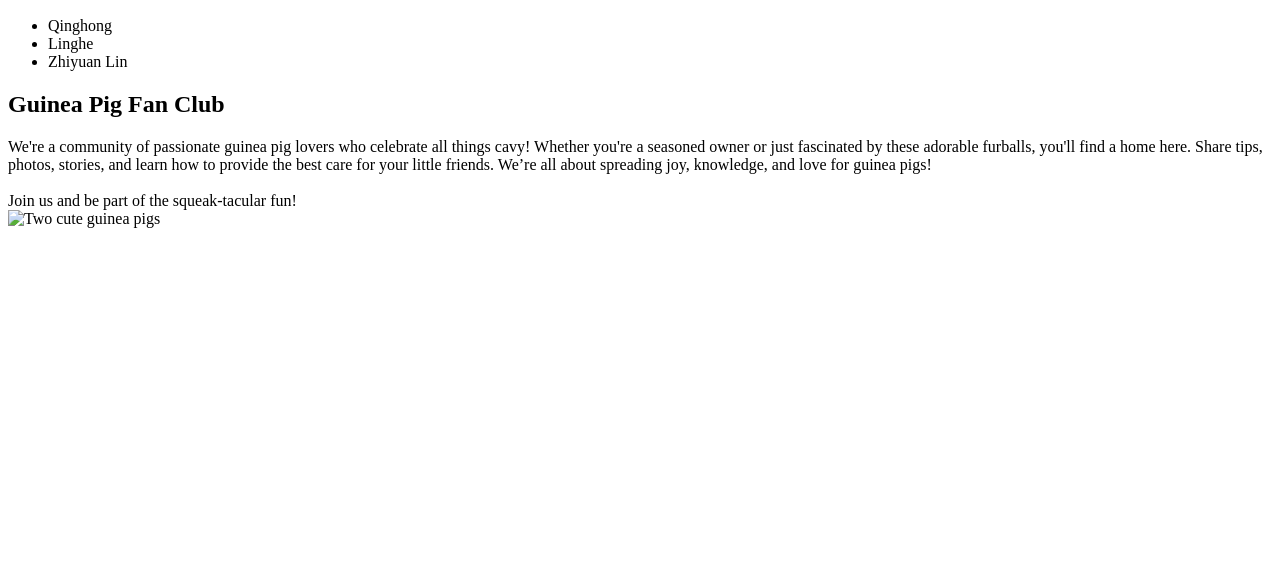
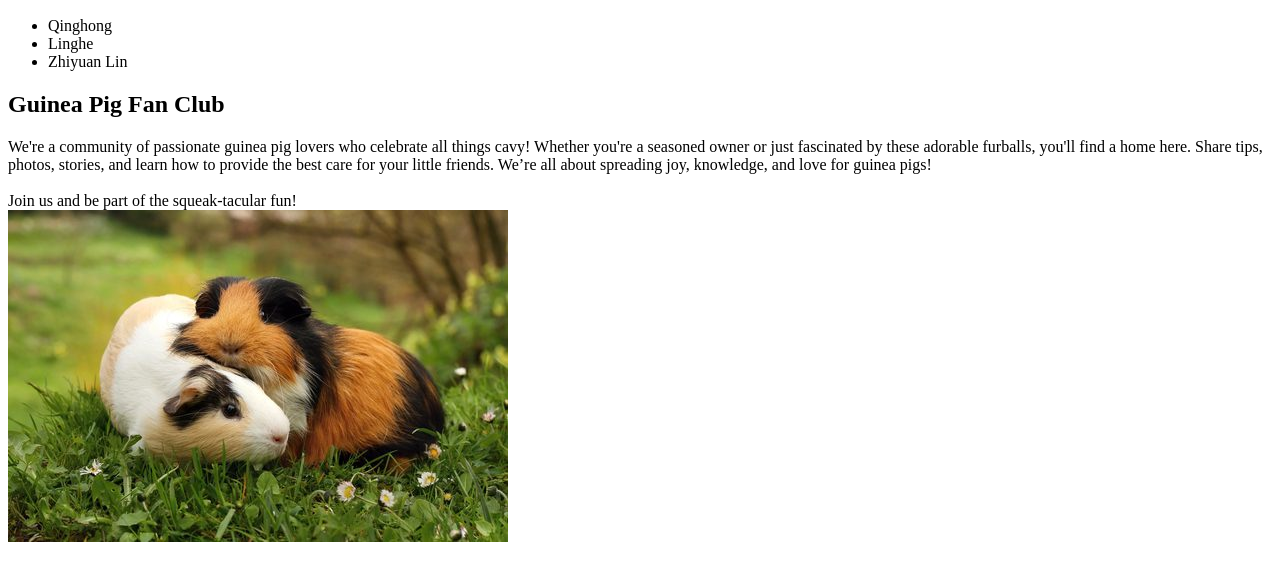
Before and after one commit to Stephen-Fan/5117_Lecture1, a plain HTML site: page index.html in a window 1280 px wide. Shown: the part 110-690 px from the top of the page. Drawn offline with Linux system fonts and the light colour scheme; the site is published under a folder, as on GitHub Pages, so addresses that start at the root find nothing.

Commit message:
fix picture

```diff
--- a/index.html
+++ b/index.html
@@ -19,6 +19,6 @@
   <br><br>Join us and be part of the squeak-tacular fun!
 </div>
 
-<img src="/img/gold-star-1.jpg" alt="Two cute guinea pigs">
+<img src="./img/gold-star-1.jpg" alt="Two cute guinea pigs">
 </body>
 </html>
```
